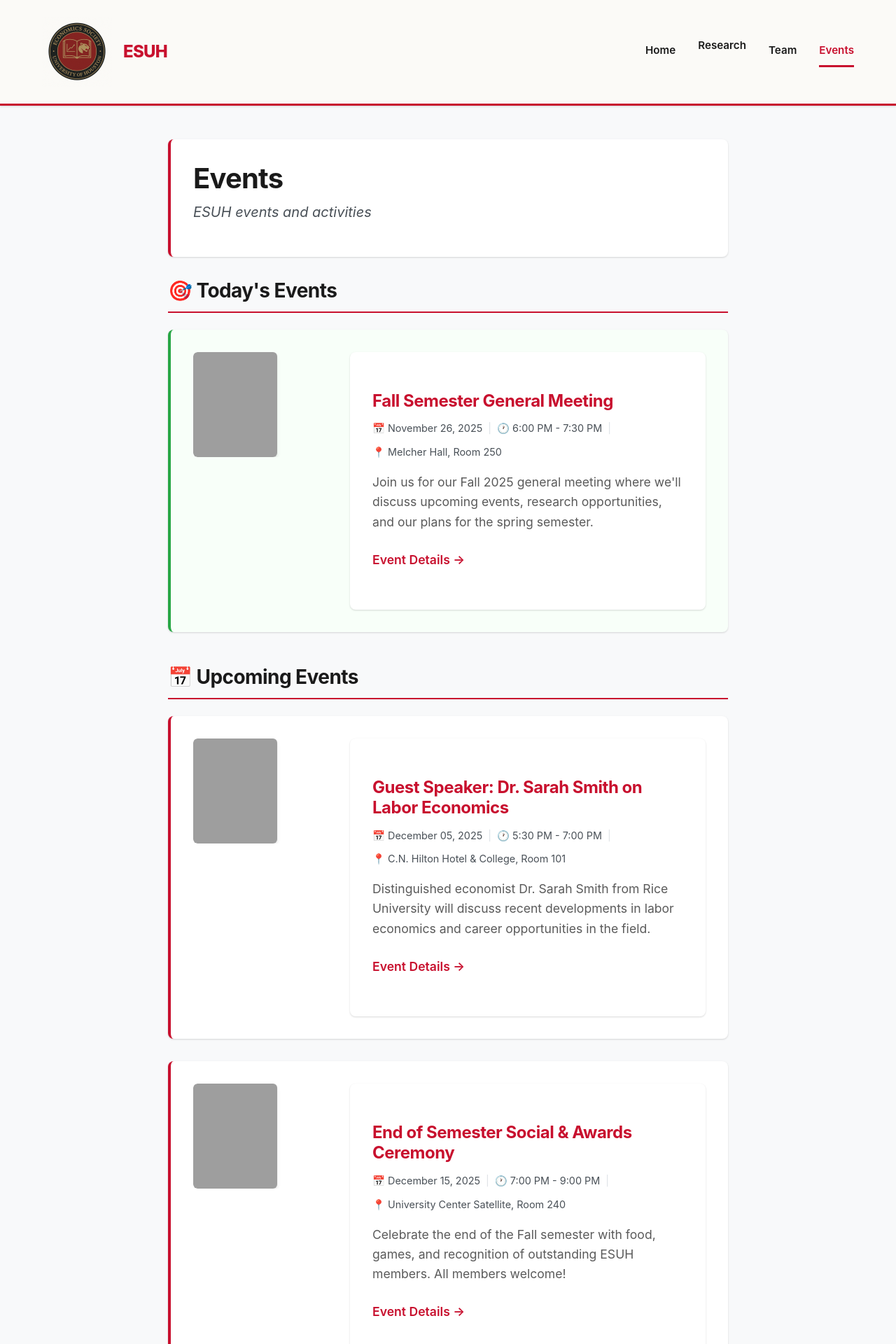
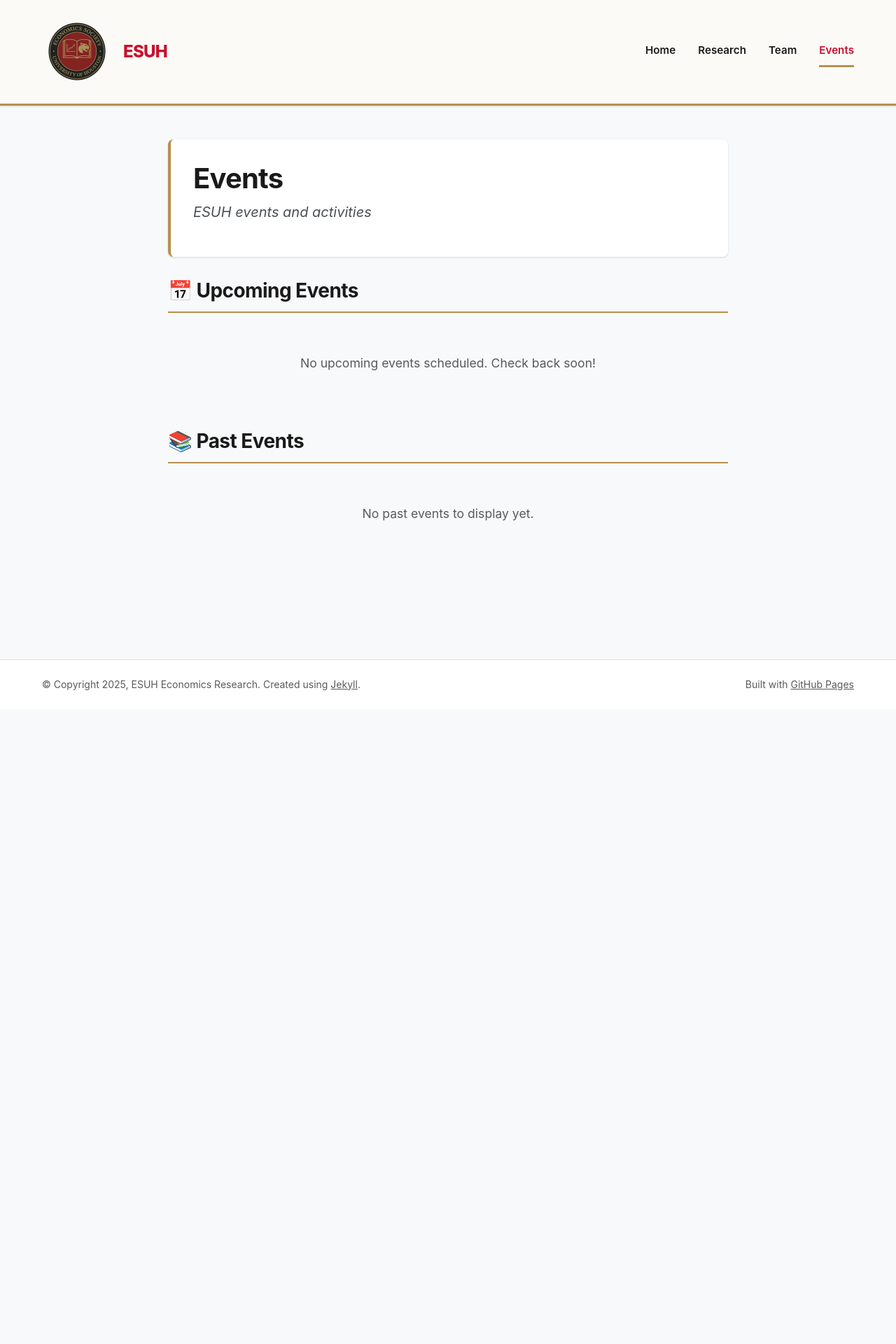
Before and after one commit to econsociety/esuh, a Jekyll site: the page built from events.html, in a window 1280 px wide. Shown: the top 1920 px of the page at 70% size. Built offline with Jekyll 4.4.1, drawn with Linux system fonts in a browser that asks for light colours; after the commit the page ends 1013 px from its top, so only the background shows below that; some of the changed text lies outside the part shown; grey boxes are pictures that could not be loaded.

Commit message:
Remove example events and update color scheme to match ESUH logo
Changes:
1. Removed all example event files to avoid confusion
2. Fixed navigation bar alignment - Research dropdown now aligns properly with other nav items
3. Updated color scheme throughout site to incorporate ESUH logo gold accents:
   - Added gold accent colors (--accent-color: #B8904D)
   - Changed header border from red to gold
   - Updated all left/top borders on cards and sections from red to gold
   - Updated navigation active state underlines to gold
   - Updated section heading bottom borders to gold
   - Updated hover states to use gold accents
   - Maintained UH red (#C8102E) for primary elements and text

Visual improvements:
- Better alignment of Research dropdown with other navigation items
- More cohesive color scheme matching the ESUH logo
- Gold accents complement the red primary color
- Cleaner, more professional appearance

```diff
--- a/_events/2025-11-10-networking-night.md
+++ /dev/null
@@ -1,51 +0,0 @@
----
-title: "Economics Career Networking Night"
-event_date: 2025-11-10
-time: "6:00 PM - 8:00 PM"
-location: "Student Center South, Ballroom A"
-description: "Network with economics alumni, local employers, and fellow students interested in economics careers. Learn about internship and job opportunities."
-image: "/assets/images/events/networking.jpg"
-link: "https://uh.edu/esuh/networking"
----
-
-## Economics Career Networking Night
-
-Our Fall 2025 Networking Night was a huge success! Over 50 students connected with economics professionals from various industries.
-
-### Event Highlights
-
-This year's networking event featured:
-
-- **15+ Employers and Alumni Representatives**
-  - Federal Reserve Bank of Dallas
-  - JPMorgan Chase
-  - Shell Oil Company
-  - Deloitte Consulting
-  - Houston Independent School District
-  - Various UH Economics alumni working in diverse fields
-
-- **Career Panels**
-  - Financial Services Panel
-  - Public Policy and Government Panel
-  - Consulting and Analytics Panel
-
-### Student Testimonials
-
-> "I made valuable connections and learned about internship opportunities I didn't even know existed!" - Maria G., Economics Major
-
-> "The alumni panel was incredibly insightful. It's great to see what UH economics graduates are doing in the real world." - James T., Mathematics & Economics
-
-### What We Learned
-
-Key takeaways from the event:
-
-1. **Internship Experience is Crucial** - Nearly all employers emphasized the importance of internships
-2. **Quantitative Skills Matter** - Strong data analysis and statistical skills are highly valued
-3. **Network Early** - Building professional relationships during college pays dividends
-4. **Economics Opens Many Doors** - Our alumni are working in diverse fields from finance to education to technology
-
-### Thank You
-
-A huge thank you to all the professionals who took time out of their busy schedules to meet with our students, and to everyone who attended!
-
-Stay tuned for our Spring 2026 Networking Night!
--- a/_events/2025-11-26-fall-semester-meeting.md
+++ /dev/null
@@ -1,41 +0,0 @@
----
-title: "Fall Semester General Meeting"
-event_date: 2025-11-26
-time: "6:00 PM - 7:30 PM"
-location: "Melcher Hall, Room 250"
-description: "Join us for our Fall 2025 general meeting where we'll discuss upcoming events, research opportunities, and our plans for the spring semester."
-image: "/assets/images/events/general-meeting.jpg"
-link: "https://uh.edu/esuh"
----
-
-## About This Event
-
-Our Fall 2025 general meeting is an opportunity for all ESUH members to come together, network, and learn about what's ahead for our organization. Whether you're a new member or a returning officer, we'd love to see you there!
-
-### Agenda
-
-1. **Welcome and Introductions** (6:00 PM - 6:15 PM)
-   - Meet our officers and new members
-
-2. **Semester Recap** (6:15 PM - 6:30 PM)
-   - Review of Fall 2025 activities and achievements
-
-3. **Spring 2026 Planning** (6:30 PM - 7:00 PM)
-   - Upcoming events and opportunities
-   - Research initiatives
-   - Guest speaker series
-
-4. **Q&A and Networking** (7:00 PM - 7:30 PM)
-   - Open discussion and networking time
-
-### What to Bring
-
-- Your student ID for building access
-- Questions or ideas for ESUH activities
-- Enthusiasm for economics!
-
-### Refreshments
-
-Light refreshments will be provided.
-
-We look forward to seeing you there!
--- a/_events/2025-12-05-guest-speaker-dr-smith.md
+++ /dev/null
@@ -1,44 +0,0 @@
----
-title: "Guest Speaker: Dr. Sarah Smith on Labor Economics"
-event_date: 2025-12-05
-time: "5:30 PM - 7:00 PM"
-location: "C.N. Hilton Hotel & College, Room 101"
-description: "Distinguished economist Dr. Sarah Smith from Rice University will discuss recent developments in labor economics and career opportunities in the field."
-image: "/assets/images/events/speaker-series.jpg"
-link: "https://uh.edu/esuh/events"
----
-
-## Guest Speaker Event
-
-We are thrilled to announce that Dr. Sarah Smith, Associate Professor of Economics at Rice University, will be joining us for a special lecture on labor economics.
-
-### About Dr. Smith
-
-Dr. Sarah Smith is an accomplished economist specializing in labor markets, wage inequality, and workforce development. Her research has been published in top-tier journals including the *American Economic Review* and the *Quarterly Journal of Economics*. She has also advised several policy organizations on labor market reforms.
-
-### Topic: The Future of Work
-
-In this talk, Dr. Smith will explore:
-
-- Recent trends in the labor market post-pandemic
-- The impact of automation and AI on employment
-- Wage inequality and policy responses
-- Career paths for economics students interested in labor economics
-
-### Event Details
-
-**When:** Thursday, December 5, 2025
-**Time:** 5:30 PM - 7:00 PM
-**Where:** C.N. Hilton Hotel & College, Room 101
-
-### Schedule
-
-- **5:30 PM - 6:00 PM:** Networking and light refreshments
-- **6:00 PM - 6:45 PM:** Lecture
-- **6:45 PM - 7:00 PM:** Q&A session
-
-### RSVP
-
-Space is limited! Please RSVP by December 1st through our website or email esuh@uh.edu.
-
-This event is open to all UH students interested in economics, not just ESUH members.
--- a/_events/2025-12-15-end-of-semester-social.md
+++ /dev/null
@@ -1,51 +0,0 @@
----
-title: "End of Semester Social & Awards Ceremony"
-event_date: 2025-12-15
-time: "7:00 PM - 9:00 PM"
-location: "University Center Satellite, Room 240"
-description: "Celebrate the end of the Fall semester with food, games, and recognition of outstanding ESUH members. All members welcome!"
-image: "/assets/images/events/social.jpg"
-link: "https://uh.edu/esuh/social"
----
-
-## End of Semester Celebration
-
-Join us for a fun evening to celebrate the conclusion of Fall 2025 semester and recognize the achievements of our members!
-
-### What to Expect
-
-- **🍕 Food & Refreshments** - Pizza, snacks, and drinks provided
-- **🎮 Games & Activities** - Board games, trivia, and economics-themed challenges
-- **🏆 Awards Ceremony** - Recognition of outstanding members and contributors
-- **📸 Photo Opportunities** - ESUH group photos and memory making
-
-### Awards Categories
-
-We'll be recognizing members in several categories:
-
-- **Outstanding Member of the Year**
-- **Best Research Contribution**
-- **Most Active Participant**
-- **Excellence in Leadership**
-- **Rising Star Award** (for new members)
-
-All ESUH members are eligible. Winners will be selected by the officer team based on participation, contributions, and engagement throughout the semester.
-
-### Schedule
-
-- **7:00 PM - 7:30 PM:** Arrival, food, and socializing
-- **7:30 PM - 8:00 PM:** Games and activities
-- **8:00 PM - 8:30 PM:** Awards ceremony
-- **8:30 PM - 9:00 PM:** More games and networking
-
-### Important Notes
-
-- This event is for ESUH members only
-- Please bring your student ID for entry
-- If you have dietary restrictions, email us at esuh@uh.edu by December 10th
-
-### RSVP
-
-Please RSVP by December 12th so we can plan for food accordingly!
-
-We look forward to celebrating with you!
--- a/assets/css/main.css
+++ b/assets/css/main.css
@@ -10,13 +10,16 @@
   --primary-dark: #A00D24;
   --primary-light: #E31837;
   --secondary-color: #5A5A5A;
-  --accent-color: #C8102E;
+  --accent-color: #B8904D;
+  --accent-dark: #9A7840;
+  --accent-light: #D4AF69;
   --text-color: #1a1a1a;
   --text-secondary: #5A5A5A;
   --light-gray: #f8f9fa;
   --medium-gray: #dee2e6;
   --border-gray: #e0e0e0;
   --dark-gray: #495057;
+  --dark-bg: #1a1a2e;
   --white: #ffffff;
   --shadow-sm: 0 1px 3px 0 rgba(0, 0, 0, 0.1), 0 1px 2px 0 rgba(0, 0, 0, 0.06);
   --shadow-md: 0 4px 6px -1px rgba(0, 0, 0, 0.1), 0 2px 4px -1px rgba(0, 0, 0, 0.06);
@@ -60,7 +63,7 @@ h2 {
   font-size: 2rem;
   margin-top: 2rem;
   padding-bottom: 0.5rem;
-  border-bottom: 2px solid var(--primary-color);
+  border-bottom: 2px solid var(--accent-color);
 }
 
 h3 {
@@ -93,7 +96,7 @@ a:hover {
   background: #fbfaf7;
   color: var(--text-color);
   padding: 1.5rem 0;
-  border-bottom: 3px solid var(--primary-color);
+  border-bottom: 3px solid var(--accent-color);
   box-shadow: var(--shadow-sm);
 }
 
@@ -142,13 +145,13 @@ a:hover {
 .site-nav a:hover {
   text-decoration: none;
   color: var(--primary-color);
-  border-bottom-color: var(--primary-color);
+  border-bottom-color: var(--accent-color);
 }
 
 .site-nav a.active {
   text-decoration: none;
   color: var(--primary-color);
-  border-bottom-color: var(--primary-color);
+  border-bottom-color: var(--accent-color);
 }
 
 /* Main Content */
@@ -252,7 +255,7 @@ a:hover {
   background-color: var(--white);
   padding: 2.5rem;
   border-radius: 8px;
-  border-left: 4px solid var(--primary-color);
+  border-left: 4px solid var(--accent-color);
   box-shadow: var(--shadow-sm);
 }
 
@@ -281,7 +284,7 @@ a:hover {
   padding: 2rem;
   background: var(--white);
   border-radius: 8px;
-  border-left: 4px solid var(--primary-color);
+  border-left: 4px solid var(--accent-color);
   box-shadow: var(--shadow-sm);
 }
 
@@ -406,7 +409,7 @@ tbody tr:hover {
   background-color: var(--white);
   border-radius: 8px;
   box-shadow: var(--shadow-sm);
-  border-left: 4px solid var(--primary-color);
+  border-left: 4px solid var(--accent-color);
 }
 
 .filter-group {
@@ -440,14 +443,14 @@ tbody tr:hover {
   padding: 2rem;
   background-color: var(--white);
   border: 1px solid var(--border-gray);
-  border-left: 4px solid var(--primary-color);
+  border-left: 4px solid var(--accent-color);
   border-radius: 8px;
   box-shadow: var(--shadow-sm);
   transition: all 0.2s ease;
 }
 
 .research-item:hover {
-  border-left-color: var(--primary-dark);
+  border-left-color: var(--accent-dark);
   box-shadow: var(--shadow-md);
   transform: translateY(-2px);
 }
@@ -489,7 +492,7 @@ tbody tr:hover {
   text-align: center;
   box-shadow: var(--shadow-sm);
   border: 1px solid var(--border-gray);
-  border-top: 4px solid var(--primary-color);
+  border-top: 4px solid var(--accent-color);
   transition: all 0.2s ease;
 }
 
@@ -659,6 +662,28 @@ tbody tr:hover {
   display: inline-block;
 }
 
+.dropdown > a {
+  color: var(--text-color);
+  font-weight: 600;
+  padding: 0.5rem 0;
+  border-bottom: 3px solid transparent;
+  transition: all 0.2s ease;
+  font-size: 0.95rem;
+  display: inline-block;
+}
+
+.dropdown > a:hover {
+  text-decoration: none;
+  color: var(--primary-color);
+  border-bottom-color: var(--accent-color);
+}
+
+.dropdown > a.active {
+  text-decoration: none;
+  color: var(--primary-color);
+  border-bottom-color: var(--accent-color);
+}
+
 .dropdown-content {
   display: none;
   position: absolute;
@@ -701,7 +726,7 @@ tbody tr:hover {
   font-size: 1.75rem;
   margin-bottom: 1.5rem;
   padding-bottom: 0.75rem;
-  border-bottom: 2px solid var(--primary-color);
+  border-bottom: 2px solid var(--accent-color);
   color: var(--text-color);
 }
 
@@ -716,7 +741,7 @@ tbody tr:hover {
   padding: 2rem;
   background-color: var(--white);
   border-radius: 8px;
-  border-left: 4px solid var(--primary-color);
+  border-left: 4px solid var(--accent-color);
   box-shadow: var(--shadow-sm);
   transition: all 0.2s ease;
 }
@@ -732,7 +757,7 @@ tbody tr:hover {
 }
 
 .event-item.upcoming-event {
-  border-left-color: var(--primary-color);
+  border-left-color: var(--accent-color);
 }
 
 .event-item.past-event {
@@ -814,7 +839,7 @@ tbody tr:hover {
   background: var(--white);
   padding: 2rem;
   border-radius: 8px;
-  border-left: 4px solid var(--primary-color);
+  border-left: 4px solid var(--accent-color);
   box-shadow: var(--shadow-sm);
   margin-bottom: 2rem;
 }
```
